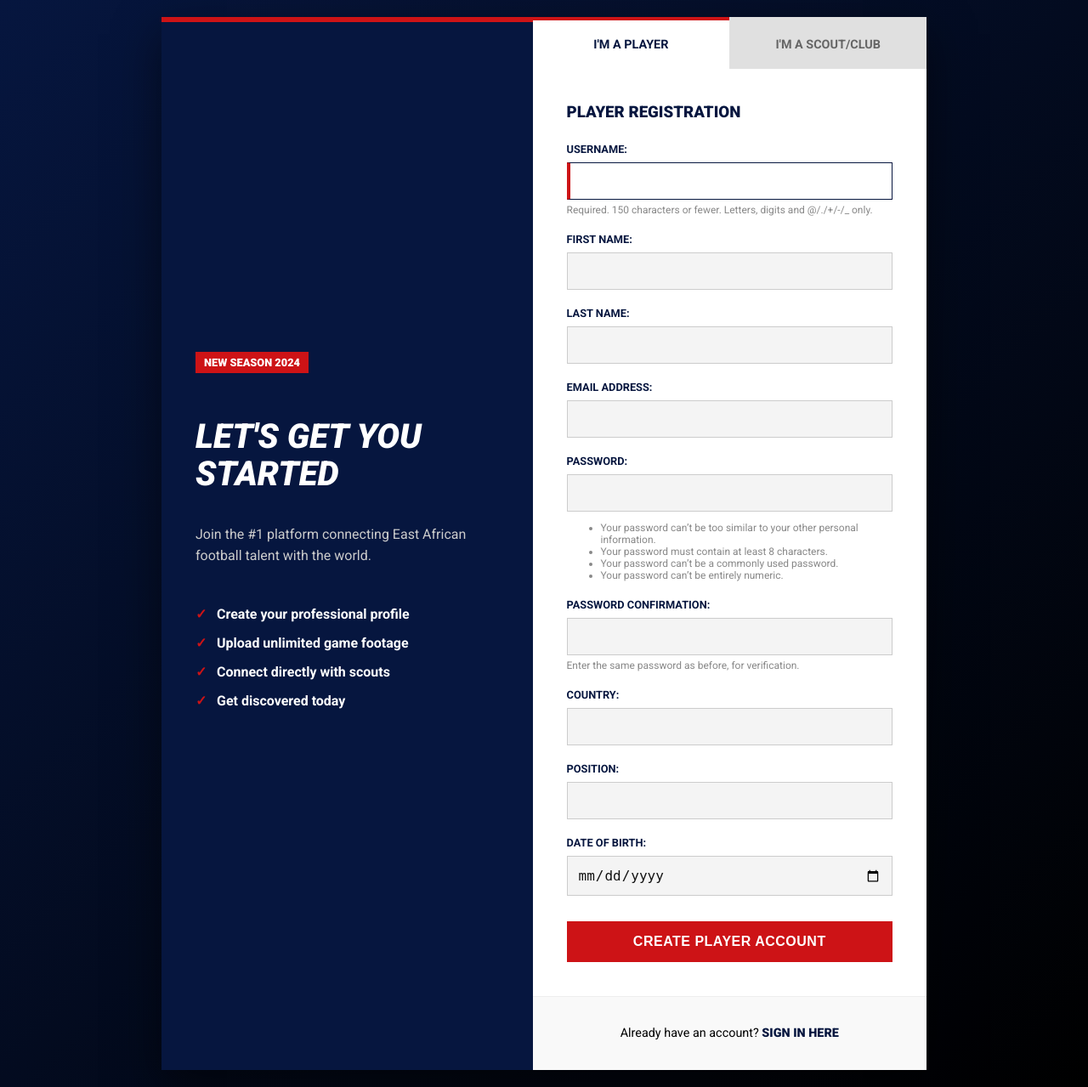
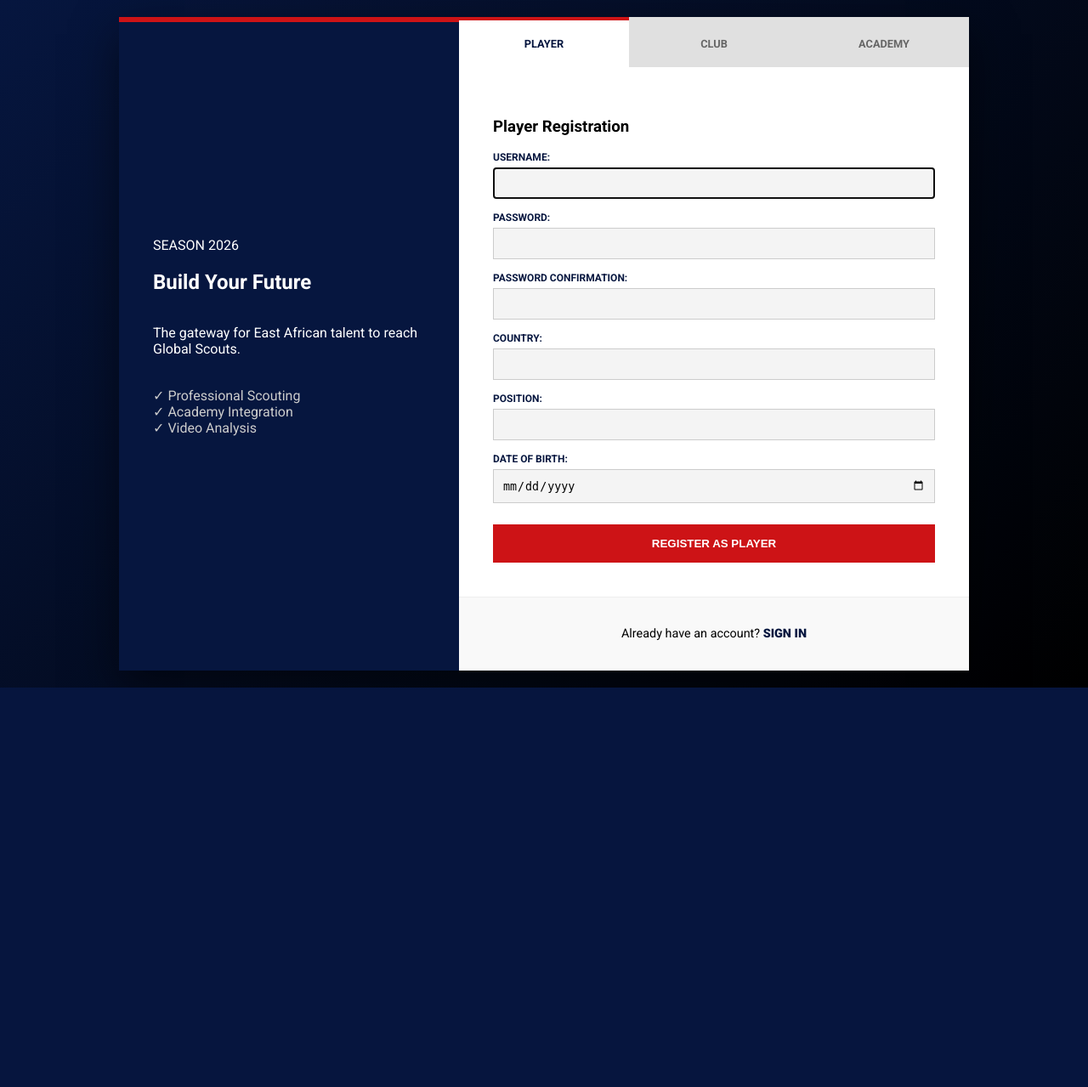
Before and after one commit to RAPCIO-TECH-COMPANY-LIMITED/Sports-talent, a Django app: page /register/ in a window 1280 px wide. Shown: the whole page at 85% size. After the commit the page ends 809 px from the top, so only its background shows below. Run offline with Django 5.2, Linux system fonts and the light colour scheme; parts of the project's set-up code (start-up, migrations or seed data) failed here and were passed over.

Commit message:
database for all ugandan players and academies

```diff
--- a/core/forms.py
+++ b/core/forms.py
@@ -1,6 +1,8 @@
 from django import forms
 from django.contrib.auth.forms import UserCreationForm
-from .models import CustomUser, PlayerProfile, ClubProfile,Video, Subscription
+from .models import CustomUser, PlayerProfile, ClubProfile,Video, Subscription,AcademyProfile
+from django.db import transaction
+
 
 class PlayerSignUpForm(UserCreationForm):
     country = forms.CharField(max_length=100)
@@ -9,19 +11,18 @@ class PlayerSignUpForm(UserCreationForm):
 
     class Meta(UserCreationForm.Meta):
         model = CustomUser
-        fields = UserCreationForm.Meta.fields + ('first_name', 'last_name', 'email')
 
-    def save(self, commit=True):
+    @transaction.atomic
+    def save(self):
         user = super().save(commit=False)
         user.user_type = 'player'
-        if commit:
-            user.save()
-            PlayerProfile.objects.create(
-                user=user,
-                country=self.cleaned_data.get('country'),
-                position=self.cleaned_data.get('position'),
-                date_of_birth=self.cleaned_data.get('date_of_birth'),
-            )
+        user.save()
+        PlayerProfile.objects.create(
+            user=user,
+            country=self.cleaned_data.get('country'),
+            position=self.cleaned_data.get('position'),
+            date_of_birth=self.cleaned_data.get('date_of_birth')
+        )
         return user
 
 class ClubSignUpForm(UserCreationForm):
@@ -31,19 +32,36 @@ class ClubSignUpForm(UserCreationForm):
     class Meta(UserCreationForm.Meta):
         model = CustomUser
 
-    def save(self, commit=True):
+    @transaction.atomic
+    def save(self):
         user = super().save(commit=False)
         user.user_type = 'club'
-        if commit:
-            user.save()
-            club_profile = ClubProfile.objects.create(
-                user=user,
-                club_name=self.cleaned_data.get('club_name'),
-                country=self.cleaned_data.get('country'),
-            )
-            Subscription.objects.create(club=club_profile, tier='free', is_active=True)
+        user.save()
+        ClubProfile.objects.create(
+            user=user,
+            club_name=self.cleaned_data.get('club_name'),
+            country=self.cleaned_data.get('country')
+        )
         return user
 
+class AcademySignUpForm(UserCreationForm):
+    academy_name = forms.CharField(max_length=200)
+    location = forms.CharField(max_length=100)
+
+    class Meta(UserCreationForm.Meta):
+        model = CustomUser
+
+    @transaction.atomic
+    def save(self):
+        user = super().save(commit=False)
+        user.user_type = 'academy'
+        user.save()
+        AcademyProfile.objects.create(
+            user=user,
+            academy_name=self.cleaned_data.get('academy_name'),
+            location=self.cleaned_data.get('location')
+        )
+        return user
 
 class VideoUploadForm(forms.ModelForm):
     class Meta:
--- a/core/templates/base.html
+++ b/core/templates/base.html
@@ -4,14 +4,16 @@
 <head>
     <meta charset="UTF-8" />
     <meta name="viewport" content="width=device-width, initial-scale=1.0">
-    <title>{% block title %}EA Football Talent{% endblock %}</title>
+    <title>{% block title %}RAPCIO{% endblock %}</title>
     <link rel="stylesheet" href="{% static 'style.css' %}" />
     {% block style %}{% endblock %}
 </head>
 <body>
     <header class="main-header">
         <div class="container">
-            <a href="{% url 'home' %}" class="logo">EA Football Talent</a>
+            <a href="{% url 'home' %}" class="logo">
+                <img src="{% static 'images/logor.jpeg' %}" style="width: 100px;" alt="Talent hub" />
+            </a>
             <nav class="main-nav">
                 <ul>
                     {% if user.is_authenticated %}
--- a/core/templates/register.html
+++ b/core/templates/register.html
@@ -8,6 +8,7 @@
     <link href="https://fonts.googleapis.com/css2?family=Roboto:ital,wght@0,400;0,700;0,900;1,900&display=swap" rel="stylesheet">
 
     <style>
+        /* Keep your existing CSS variables and base styles */
         :root {
             --sky-blue: #06163F;
             --sky-blue-light: #1a2c5e;
@@ -19,378 +20,154 @@
             --white: #ffffff;
         }
 
-        * {
-            box-sizing: border-box;
-        }
+        * { box-sizing: border-box; }
 
         body {
-            margin: 0;
-            padding: 0;
+            margin: 0; padding: 0;
             font-family: 'Roboto', sans-serif;
-            /* Dark Stadium Background */
             background: linear-gradient(135deg, var(--sky-blue) 0%, #000000 100%);
             min-height: 100vh;
-            display: flex;
-            justify-content: center;
-            align-items: center;
+            display: flex; justify-content: center; align-items: center;
             padding: 20px;
         }
 
-        /* --- MAIN CONTAINER --- */
         .register-container {
-            display: flex;
-            width: 100%;
-            max-width: 900px;
-            background: var(--white);
-            box-shadow: 0 20px 50px rgba(0,0,0,0.5);
-            overflow: hidden;
-            /* Sharp edges - No border radius */
-        }
-
-        /* --- LEFT PANEL (PROMO) --- */
-        .promo-panel {
-            flex: 1;
-            background-color: var(--sky-blue);
-            color: white;
-            padding: 50px 40px;
-            display: flex;
-            flex-direction: column;
-            justify-content: center;
-            position: relative;
+            display: flex; width: 100%; max-width: 1000px; /* Slightly wider for 3 forms */
+            background: var(--white); box-shadow: 0 20px 50px rgba(0,0,0,0.5);
             overflow: hidden;
         }
 
-        /* Decorative Red Stripe in Promo */
-        .promo-panel::before {
-            content: '';
-            position: absolute;
-            top: 0;
-            left: 0;
-            width: 100%;
-            height: 6px;
-            background: var(--sky-red);
+        .promo-panel {
+            flex: 0.8; background-color: var(--sky-blue); color: white;
+            padding: 50px 40px; display: flex; flex-direction: column;
+            justify-content: center; position: relative;
         }
 
-        .badge {
-            background: var(--sky-red);
-            color: white;
-            padding: 5px 10px;
-            font-weight: 900;
-            text-transform: uppercase;
-            font-size: 0.8rem;
-            display: inline-block;
-            margin-bottom: 20px;
-            width: fit-content;
+        .promo-panel::before {
+            content: ''; position: absolute; top: 0; left: 0;
+            width: 100%; height: 6px; background: var(--sky-red);
         }
 
-        .promo-panel h2 {
-            font-size: 2.5rem;
-            line-height: 1.1;
-            font-weight: 900;
-            text-transform: uppercase;
-            margin-bottom: 20px;
-            font-style: italic;
+        .form-panel { flex: 1.5; background: var(--white); display: flex; flex-direction: column; }
+
+        /* TABS */
+        .tab-buttons { display: flex; background-color: #e0e0e0; }
+        .tab-button {
+            flex: 1; padding: 20px; border: none; background: transparent;
+            font-family: 'Roboto', sans-serif; font-weight: 700;
+            text-transform: uppercase; color: var(--text-light); cursor: pointer;
+            border-top: 4px solid transparent; transition: all 0.3s ease; font-size: 0.8rem;
         }
+        .tab-button.active { background: var(--white); color: var(--sky-blue); border-top: 4px solid var(--sky-red); }
 
-        .promo-panel p {
-            font-size: 1rem;
-            color: #ccc;
-            line-height: 1.6;
+        /* FORM SECTIONS */
+        .form-section { display: none; padding: 40px; animation: fadeIn 0.4s ease; }
+        .form-section.active { display: block; }
+
+        @keyframes fadeIn { from { opacity: 0; transform: translateY(10px); } to { opacity: 1; transform: translateY(0); } }
+
+        /* INPUTS */
+        .form-group { margin-bottom: 15px; }
+        .form-group label { display: block; font-weight: 700; color: var(--sky-blue); font-size: 0.75rem; margin-bottom: 5px; text-transform: uppercase; }
+        .form-group input, .form-group select, .form-group textarea {
+            width: 100%; padding: 10px; border: 1px solid #ccc; background-color: var(--sky-gray); border-radius: 0;
         }
-
-        .promo-list {
-            margin-top: 30px;
-            list-style: none;
-            padding: 0;
+        .submit-btn {
+            width: 100%; padding: 15px; background-color: var(--sky-red); color: white;
+            border: none; font-weight: 900; text-transform: uppercase; cursor: pointer; margin-top: 10px;
         }
-
-        .promo-list li {
-            margin-bottom: 15px;
-            padding-left: 25px;
-            position: relative;
-            font-weight: bold;
-        }
-
-        .promo-list li::before {
-            content: '✓';
-            color: var(--sky-red);
-            position: absolute;
-            left: 0;
-            font-weight: 900;
-        }
-
-        /* --- RIGHT PANEL (FORMS) --- */
-        .form-panel {
-            flex: 1.3; /* Slightly wider than promo */
-            background: var(--white);
-            display: flex;
-            flex-direction: column;
-        }
-
-        /* --- TABS styling --- */
-        .tab-buttons {
-            display: flex;
-            background-color: #e0e0e0;
-        }
-
-        .tab-button {
-            flex: 1;
-            padding: 20px;
-            border: none;
-            background: transparent;
-            font-family: 'Roboto', sans-serif;
-            font-weight: 700;
-            text-transform: uppercase;
-            color: var(--text-light);
-            cursor: pointer;
-            border-top: 4px solid transparent;
-            transition: all 0.3s ease;
-            font-size: 0.9rem;
-        }
-
-        .tab-button:hover {
-            background-color: #dcdcdc;
-            color: var(--sky-blue);
-        }
-
-        /* Active Tab State - White with Red Top Border */
-        .tab-button.active {
-            background: var(--white);
-            color: var(--sky-blue);
-            border-top: 4px solid var(--sky-red);
-        }
-
-        /* --- FORM CONTENT --- */
-        .form-section {
-            display: none; /* Hidden by default */
-            padding: 40px;
-            animation: fadeIn 0.4s ease;
-        }
-
-        .form-section.active {
-            display: block;
-        }
-
-        @keyframes fadeIn {
-            from { opacity: 0; transform: translateY(10px); }
-            to { opacity: 1; transform: translateY(0); }
-        }
-
-        .form-section h3 {
-            margin-top: 0;
-            color: var(--sky-blue);
-            text-transform: uppercase;
-            font-weight: 900;
-            margin-bottom: 25px;
-        }
-
-        /* --- FORM INPUTS --- */
-        .form-group {
-            margin-bottom: 20px;
-        }
-
-        .form-group label {
-            display: block;
-            font-weight: 700;
-            color: var(--sky-blue);
-            font-size: 0.8rem;
-            margin-bottom: 8px;
-            text-transform: uppercase;
-        }
-
-        .form-group input,
-        .form-group select,
-        .form-group textarea {
-            width: 100%;
-            padding: 12px;
-            border: 1px solid #ccc;
-            background-color: var(--sky-gray);
-            font-size: 1rem;
-            color: var(--text-dark);
-            outline: none;
-            /* Sharp Edges */
-            border-radius: 0;
-            transition: border 0.3s;
-        }
-
-        .form-group input:focus,
-        .form-group select:focus,
-        .form-group textarea:focus {
-            background-color: white;
-            border-color: var(--sky-blue);
-            border-left: 4px solid var(--sky-red);
-        }
-
-        .help-text {
-            display: block;
-            font-size: 0.75rem;
-            color: #888;
-            margin-top: 5px;
-        }
-
-        .errorlist {
-            color: var(--sky-red);
-            font-size: 0.8rem;
-            list-style: none;
-            padding: 0;
-            font-weight: bold;
-            margin-top: 5px;
-        }
-
-        /* --- SUBMIT BUTTON --- */
-        .submit-btn {
-            width: 100%;
-            padding: 15px;
-            background-color: var(--sky-red);
-            color: white;
-            border: none;
-            font-size: 1rem;
-            font-weight: 900;
-            text-transform: uppercase;
-            cursor: pointer;
-            border-radius: 0;
-            letter-spacing: 0.5px;
-            transition: background 0.3s;
-            margin-top: 10px;
-        }
-
-        .submit-btn:hover {
-            background-color: var(--sky-red-hover);
-        }
-
-        /* --- LOGIN LINK --- */
-        .login-link {
-            text-align: center;
-            padding: 20px;
-            background-color: #f9f9f9;
-            border-top: 1px solid #eee;
-            font-size: 0.9rem;
-            margin-top: auto; /* Pushes to bottom if form is short */
-        }
-
-        .login-link a {
-            color: var(--sky-blue);
-            font-weight: 900;
-            text-decoration: none;
-            text-transform: uppercase;
-        }
-
-        .login-link a:hover {
-            text-decoration: underline;
-            color: var(--sky-red);
-        }
-
-        /* --- RESPONSIVE --- */
-        @media (max-width: 768px) {
-            .register-container {
-                flex-direction: column;
-            }
-            .promo-panel {
-                padding: 30px;
-                flex: none;
-            }
-            .promo-panel h2 {
-                font-size: 1.8rem;
-            }
-        }
+        .login-link { text-align: center; padding: 20px; background-color: #f9f9f9; border-top: 1px solid #eee; font-size: 0.9rem; }
+        .errorlist { color: var(--sky-red); font-size: 0.8rem; list-style: none; padding: 0; font-weight: bold; }
     </style>
 </head>
 <body>
 
 <div class="register-container">
-
     <div class="promo-panel">
-            <div class="badge">NEW SEASON 2024</div>
-            <h2>Let's Get You Started</h2>
-            <p>Join the #1 platform connecting East African football talent with the world.</p>
-
-            <ul class="promo-list">
-                <li>Create your professional profile</li>
-                <li>Upload unlimited game footage</li>
-                <li>Connect directly with scouts</li>
-                <li>Get discovered today</li>
+        <div class="badge">SEASON 2026</div>
+        <h2>Build Your Future</h2>
+        <p>The gateway for East African talent to reach Global Scouts.</p>
+        <ul style="list-style: none; padding:0; margin-top:20px; color:#ccc;">
+            <li>✓ Professional Scouting</li>
+            <li>✓ Academy Integration</li>
+            <li>✓ Video Analysis</li>
         </ul>
     </div>
 
     <div class="form-panel">
-
         <div class="tab-buttons">
-                <button class="tab-button active" onclick="showForm('player')">I'm a Player</button>
-                <button class="tab-button" onclick="showForm('club')">I'm a Scout/Club</button>
+            <button class="tab-button active" onclick="showForm(event, 'player-form')">Player</button>
+            <button class="tab-button" onclick="showForm(event, 'club-form')">Club</button>
+            <button class="tab-button" onclick="showForm(event, 'academy-form')">Academy</button>
         </div>
 
         <div id="player-form" class="form-section active">
             <h3>Player Registration</h3>
             <form method="post" novalidate>
                 {% csrf_token %}
-
                 {% for field in player_form %}
                 <div class="form-group">
-                        {{ field.label_tag }}
-                        {{ field }}
-
-                        {% if field.errors %}
-                            <ul class="errorlist">
-                            {% for error in field.errors %}
-                                <li>{{ error }}</li>
-                            {% endfor %}
-                            </ul>
-                        {% endif %}
-
-                        {% if field.help_text %}
-                            <small class="help-text">{{ field.help_text|safe }}</small>
-                        {% endif %}
+                    {{ field.label_tag }} {{ field }}
+                    {% if field.errors %}<ul class="errorlist">{% for error in field.errors %}<li>{{ error }}</li>{% endfor %}</ul>{% endif %}
                 </div>
                 {% endfor %}
-
-                    <button type="submit" name="register_player" class="submit-btn">Create Player Account</button>
+                <button type="submit" name="register_player" class="submit-btn">Register as Player</button>
             </form>
         </div>
 
         <div id="club-form" class="form-section">
-                <h3>Club / Scout Registration</h3>
+            <h3>Club Registration</h3>
             <form method="post" novalidate>
                 {% csrf_token %}
-
                 {% for field in club_form %}
                 <div class="form-group">
-                        {{ field.label_tag }}
-                        {{ field }}
-
-                        {% if field.errors %}
-                            <ul class="errorlist">
-                            {% for error in field.errors %}
-                                <li>{{ error }}</li>
-                            {% endfor %}
-                            </ul>
-                        {% endif %}
+                    {{ field.label_tag }} {{ field }}
+                    {% if field.errors %}<ul class="errorlist">{% for error in field.errors %}<li>{{ error }}</li>{% endfor %}</ul>{% endif %}
                 </div>
                 {% endfor %}
+                <button type="submit" name="register_club" class="submit-btn">Register as Club</button>
+            </form>
+        </div>
 
-                    <button type="submit" name="register_club" class="submit-btn">Create Club Account</button>
+        <div id="academy-form" class="form-section">
+            <h3>Academy Registration</h3>
+            <form method="post" novalidate>
+                {% csrf_token %}
+                {% for field in academy_form %}
+                <div class="form-group">
+                    {{ field.label_tag }} {{ field }}
+                    {% if field.errors %}<ul class="errorlist">{% for error in field.errors %}<li>{{ error }}</li>{% endfor %}</ul>{% endif %}
+                </div>
+                {% endfor %}
+                <button type="submit" name="register_academy" class="submit-btn">Register Academy</button>
             </form>
         </div>
 
         <div class="login-link">
-                <p>Already have an account? <a href="{% url 'login' %}">Sign In Here</a></p>
+            <p>Already have an account? <a href="{% url 'login' %}" style="color: var(--sky-blue); font-weight:900; text-decoration:none;">SIGN IN</a></p>
         </div>
-
     </div>
 </div>
 
 <script>
-        const playerForm = document.getElementById('player-form');
-        const clubForm = document.getElementById('club-form');
-        const tabButtons = document.querySelectorAll('.tab-button');
+    function showForm(evt, formId) {
+        // Hide all sections
+        const sections = document.getElementsByClassName("form-section");
+        for (let i = 0; i < sections.length; i++) {
+            sections[i].style.display = "none";
+            sections[i].classList.remove("active");
+        }
 
-        function showForm(formType) {
-            const isPlayer = formType === 'player';
+        // Remove active class from all buttons
+        const buttons = document.getElementsByClassName("tab-button");
+        for (let i = 0; i < buttons.length; i++) {
+            buttons[i].classList.remove("active");
+        }
 
-            playerForm.classList.toggle('active', isPlayer);
-            clubForm.classList.toggle('active', !isPlayer);
-
-            tabButtons[0].classList.toggle('active', isPlayer);
-            tabButtons[1].classList.toggle('active', !isPlayer);
+        // Show current form and add active class to button
+        document.getElementById(formId).style.display = "block";
+        document.getElementById(formId).classList.add("active");
+        evt.currentTarget.classList.add("active");
     }
 </script>
 </body>
--- a/core/views.py
+++ b/core/views.py
@@ -1,5 +1,5 @@
 from django.shortcuts import render, redirect, get_object_or_404
-from .forms import PlayerSignUpForm, ClubSignUpForm,VideoUploadForm
+from .forms import PlayerSignUpForm, ClubSignUpForm,VideoUploadForm,AcademySignUpForm
 from django.contrib.auth.decorators import login_required
 from .models import PlayerProfile
 from .tasks import analyze_video_for_tags
@@ -20,28 +20,32 @@ def home(request):
 def register(request):
     player_form = PlayerSignUpForm()
     club_form = ClubSignUpForm()
+    academy_form = AcademySignUpForm()
 
     if request.method == 'POST':
         if 'register_player' in request.POST:
-            # If a player is registering, populate the player_form with POST data
             player_form = PlayerSignUpForm(request.POST)
             if player_form.is_valid():
                 player_form.save()
                 return redirect('login')
 
         elif 'register_club' in request.POST:
-            # If a club is registering, populate the club_form with POST data
             club_form = ClubSignUpForm(request.POST)
             if club_form.is_valid():
                 club_form.save()
                 return redirect('login')
 
-    # The context will now always have valid forms to render
-    context = {
+        elif 'register_academy' in request.POST:
+            academy_form = AcademySignUpForm(request.POST)
+            if academy_form.is_valid():
+                academy_form.save()
+                return redirect('login')
+
+    return render(request, 'register.html', {
         'player_form': player_form,
-        'club_form': club_form
-    }
-    return render(request, 'register.html', context)
+        'club_form': club_form,
+        'academy_form': academy_form
+    })
 
 @login_required
 def upload_video(request):
```
Also changed, not shown: core/models.py (+21 -6 lines), db.sqlite3. Lines whose indentation alone changed are shown as unchanged.
